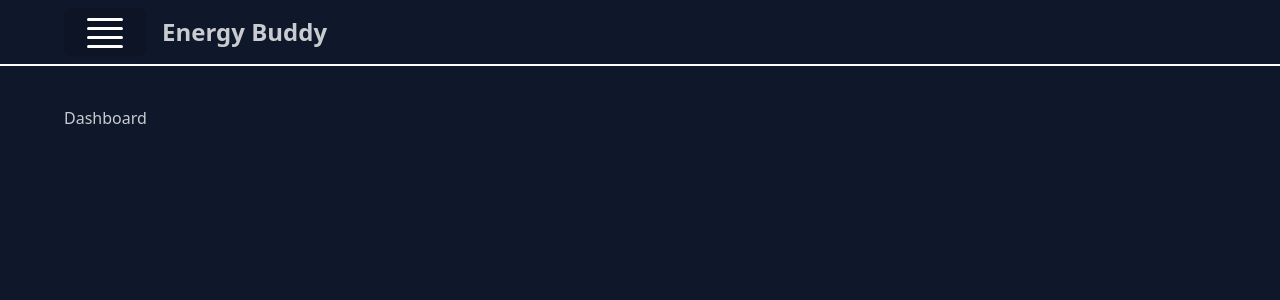
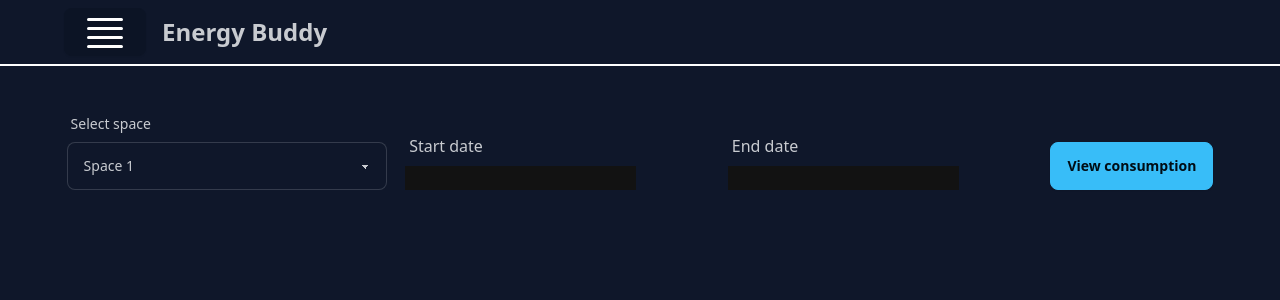
Before and after one commit to MihneaCatana/HackITAll-2024, a React (Vite) app in the folder frontend/: page /dashboard in a window 1280 px wide. Shown: the top 300 px of the page. Built offline with nearby package versions, Linux system fonts and the light colour scheme.

Commit message:
dashboard space data

```diff
--- a/frontend/package.json
+++ b/frontend/package.json
@@ -11,11 +11,13 @@
   },
   "dependencies": {
     "@heroicons/react": "^2.1.3",
+    "@tremor/react": "^3.15.0",
     "axios": "^1.6.8",
     "eslint-config-prettier": "^9.1.0",
     "eslint-plugin-prettier": "^5.1.3",
     "prettier": "^3.2.5",
     "react": "^18.2.0",
+    "react-datepicker": "^6.6.0",
     "react-dom": "^18.2.0",
     "react-hook-form": "^7.51.2",
     "react-router-dom": "^6.22.3",
@@ -23,6 +25,7 @@
   },
   "devDependencies": {
     "@types/react": "^18.2.66",
+    "@types/react-datepicker": "^6.2.0",
     "@types/react-dom": "^18.2.22",
     "@typescript-eslint/eslint-plugin": "^7.2.0",
     "@typescript-eslint/parser": "^7.2.0",
--- a/frontend/src/App.tsx
+++ b/frontend/src/App.tsx
@@ -5,7 +5,7 @@ import CreateSpace from "./pages/CreateSpace.tsx";
 import {Login} from "./pages/Login.tsx";
 import {Subscription} from "./pages/Subscription.tsx";
 import {Management} from "./pages/Management.tsx";
-import {Dashboard} from "./pages/Dashboard.tsx";
+import Dashboard from "./pages/Dashboard.tsx";
 import {Route, Routes} from "react-router-dom";
 import CreateDevice from "./pages/CreateDevice.tsx";
 
--- a/frontend/src/data/mockOfficev2.ts
+++ b/frontend/src/data/mockOfficev2.ts
@@ -19,5 +19,47 @@ export const spaces: Space[] = [{
             timestamp: 1612406842
         }
     ]
+},
+{
+    id: 2,
+    spaceName: "Space 2",
+    devices: [
+        {
+            id: 1,
+            deviceName: "Refrigetator",
+            status: false,
+            consumption: 0,
+            timestamp: 1712406842
+        },
+        {
+            id: 2,
+            deviceName: "Light Bulb",
+            status: true,
+            consumption: 16,
+            timestamp: 1612406842
+        }
+    ]
 
-}]
+},
+{
+    id: 3,
+    spaceName: "Space 3",
+    devices: [
+        {
+            id: 1,
+            deviceName: "Refrigetator",
+            status: false,
+            consumption: 0,
+            timestamp: 1712406842
+        },
+        {
+            id: 2,
+            deviceName: "Light Bulb",
+            status: true,
+            consumption: 16,
+            timestamp: 1612406842
+        }
+    ]
+
+}
+]
--- a/frontend/src/pages/Dashboard.tsx
+++ b/frontend/src/pages/Dashboard.tsx
@@ -1,7 +1,78 @@
-export const Dashboard = () => {
-    return (
-        <>
-            Dashboard
-        </>
-    )
+import { spaces as DUMMY_SPACES } from "../data/mockOfficev2";
+import { useEffect, useState } from "react";
+import { Space } from "../types/space";
+import DatePicker from "react-datepicker"
+import 'react-datepicker/dist/react-datepicker.css';
+
+
+function Dashboard() {
+  const [spaces, setSpaces] = useState<Space[]>([])
+  const [selectedSpaceID, setSelectedSpaceID] = useState<number>()
+
+  const [startDate, setStartDate] = useState<Date | null>(null);
+  const [endDate, setEndDate] = useState<Date | null>(null);
+
+  useEffect(() => {
+    setSelectedSpaceID(DUMMY_SPACES[0].id)
+  }, [])
+
+  function onStartDateChange(startDate: Date){
+    setStartDate(startDate);
+  }
+
+  function onEndDateChange(endDate: Date){
+    setEndDate(endDate);
+  }
+
+  return (
+    <div className="flex flex-wrap items-end justify-evenly">
+        <label className="w-full max-w-xs form-control">
+            <div className="label">
+                <span className="label-text">Select space</span>
+            </div>
+
+            <select
+            onChange={(event) => {
+                const spaceID = Number(event.target.value)
+                setSelectedSpaceID(spaceID)}
+            }
+            className="w-full max-w-xs select select-bordered"
+            >
+                {DUMMY_SPACES.map((space) => {
+                    return <option key={space.id} value={space.id}>{space.spaceName}</option>
+                })}
+            </select>
+        </label>
+
+        <div className="w-full max-w-xs mt-2 ml-4 form-control">
+            <label htmlFor="start-date" className="label">
+                Start date
+            </label>
+
+            <DatePicker
+            id="start-date"
+            selected={startDate}
+            onChange={onStartDateChange}
+            maxDate={new Date()}
+            />
+        </div>
+
+        <div className="w-full max-w-xs mt-2 form-control">
+            <label htmlFor="end-date" className="label">
+                End date
+            </label>
+
+            <DatePicker
+            id="end-date"
+            selected={endDate}
+            onChange={onEndDateChange}
+            maxDate={new Date()}
+            />
+        </div>
+
+        <button className="btn btn-primary">View consumption</button>
+    </div>
+  )
 }
+
+export default Dashboard
```
Also changed, not shown: 1 other file (tests, documents, lock files or other folders).
